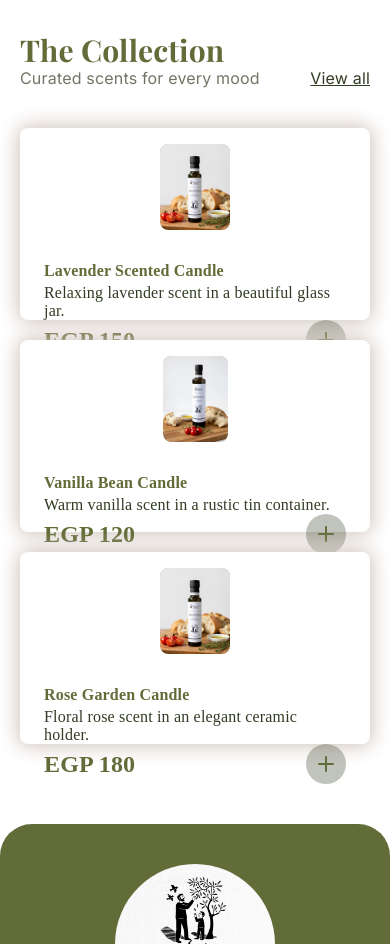
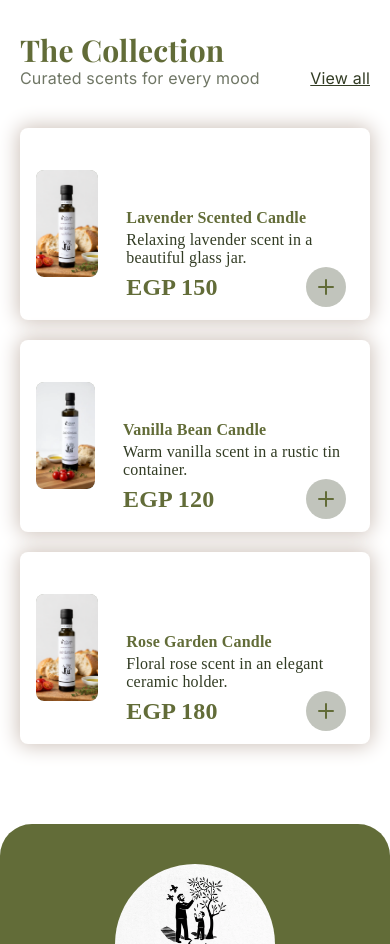
Before and after one commit to klouj-gergis/sohayb-store, a React (Vite) app: page / in a window 390 px wide. Shown: the part 880-1824 px from the top of the page. Built offline with nearby package versions, Linux system fonts and the light colour scheme; a web font is replaced by a local one.

Commit message:
Fix className for responsive layout in ProductCard

```diff
--- a/src/components/ProductCard.tsx
+++ b/src/components/ProductCard.tsx
@@ -19,7 +19,7 @@ export default function ProductCard({ productData, currency }: { productData: {
     });
   };
   return (
-    <div className="bg-bg h-48 lg:h-[70vh] rounded-lg shadow-shadow p-4 flex flex-col items-center gap-5">
+    <div className="bg-bg h-48 lg:h-[70vh] rounded-lg shadow-shadow p-4 flex lg:flex-col items-center gap-5">
       <div className="h-2/3 w-fit bg-accent/30 rounded-lg overflow-hidden">
         <img src={productData.image} alt={productData.name} className="h-full mx-auto object-cover rounded-lg" />
       </div>
```
